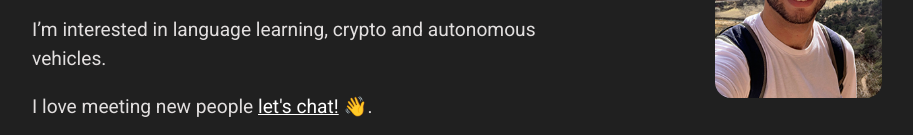
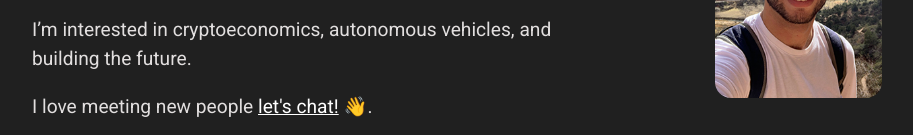
Before and after one commit to soundestmammal/personal-portfolio, a Gatsby site in the folder client/: page / in a window 1280 px wide. Shown: the part 259-394 px from the top of the page, without its empty margins (183-1096 px from the left). Built offline with nearby package versions, Linux system fonts and the light colour scheme; Gatsby itself is replaced by a stand-in of ours.

Commit message:
update my interests

```diff
--- a/client/src/components/spotlight.js
+++ b/client/src/components/spotlight.js
@@ -100,7 +100,7 @@ export default function Spotlight() {
                     </SpotlightIntroWrapper>
                 </SpotlightMe>
                 <SpotlightIntro>Recent graduate of <a href="http://www.farmingdale.edu" style={{ color: 'inherit' }}>Farmingdale State College</a> and currently working as a Software Engineer.</SpotlightIntro>
-                <SpotlightIntro>I’m interested in language learning, crypto and autonomous vehicles.</SpotlightIntro>
+                <SpotlightIntro>I’m interested in cryptoeconomics, autonomous vehicles, and building the future.</SpotlightIntro>
                 <SpotlightIntro>I love meeting new people <a style={{ color: 'white' }} href="mailto:robertchecco.code@gmail.com">let's chat!</a> 👋.</SpotlightIntro>
                 <SpotlightIconRow>
                     <li><a href="https://www.github.com/soundestmammal" target="_blank" style={{ color: '#AAAAAA', fontSize: '1.25em', marginRight: '1.5em' }}><FontAwesomeIcon icon={['fab', 'github']}/></a></li>
```
